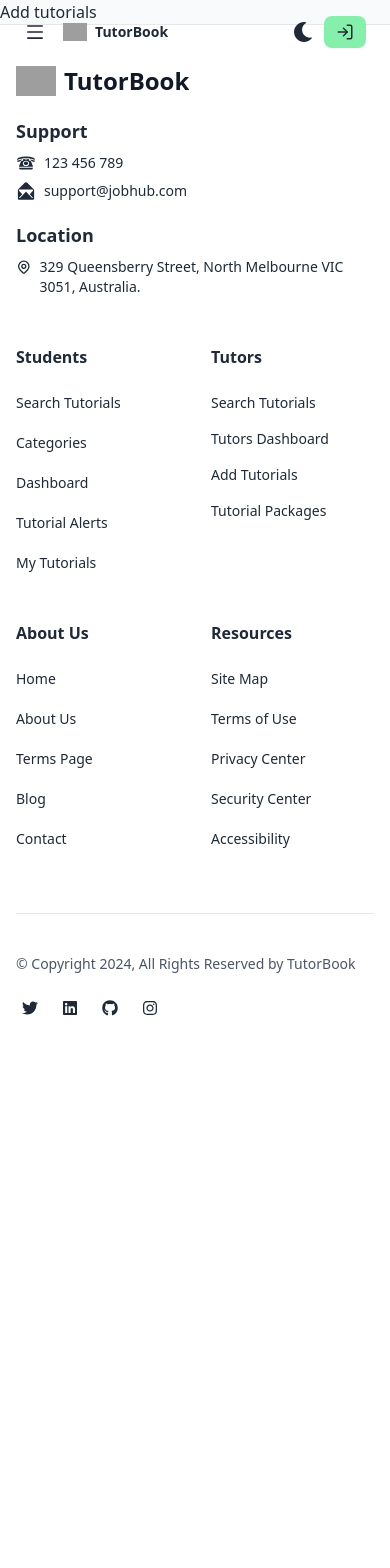
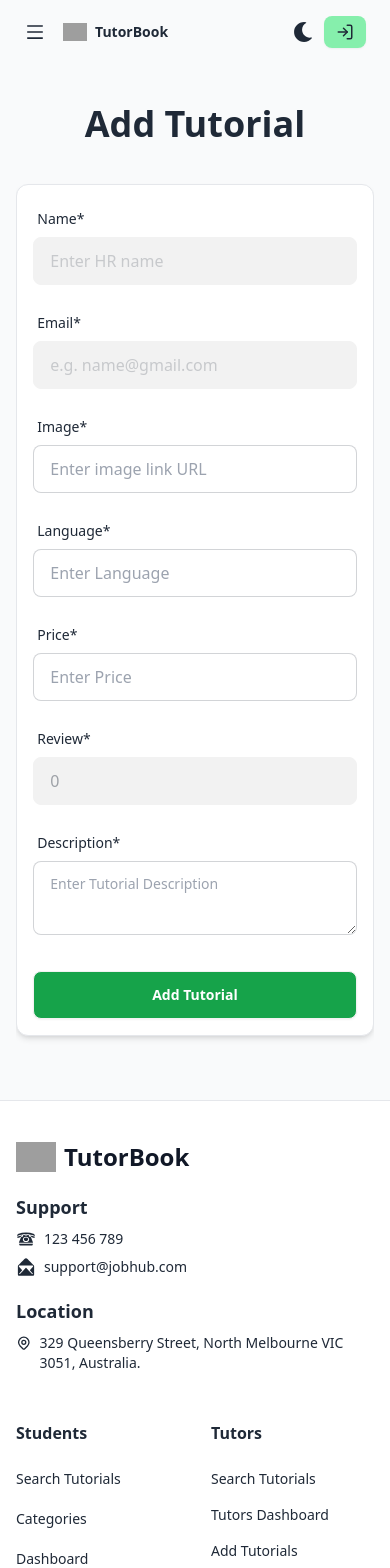
Before and after one commit to AskatAsh/Tutor-Book-Client, a React (Vite) app: page /addTutorials in a window 390 px wide. Shown: the top 1568 px of the page. Before the commit the page ends 1062 px from the top, so only its background shows below. Built offline with nearby package versions, Linux system fonts and the light colour scheme; no server answers; grey boxes are pictures that could not be loaded.

Commit message:
created add tutorial form in AddTutorial page with responsive styles

```diff
--- a/src/components/Categories.jsx
+++ b/src/components/Categories.jsx
@@ -1,5 +1,4 @@
-import { LiaFlagUsaSolid } from "react-icons/lia";
-import { MdArrowForwardIos } from "react-icons/md";
+import { MdArrowForwardIos, MdOutlineCategory } from "react-icons/md";
 import { Link } from 'react-router-dom';
 
 const Categories = () => {
@@ -11,10 +10,10 @@ const Categories = () => {
       <div className="max-w-7xl w-11/12 mx-auto rounded-lg grid grid-cols-12 gap-5 my-10">
         {/* tutors count */}
         <Link className="bg-white dark:bg-gray-800 p-4 rounded-lg col-span-4 border flex items-center justify-between dark:border-gray-700 hover:bg-green-100 dark:hover:bg-gray-700">
-          <div className="flex items-center gap-3">
-            <LiaFlagUsaSolid size={40} />
+          <div className="flex items-center gap-4">
+            <MdOutlineCategory size={28} />
             <div>
-              <strong className="text-2xl font-bold text-gray-700 dark:text-gray-300 inline-block">
+              <strong className="text-xl font-semibold text-gray-700 dark:text-gray-300 inline-block">
                 English Tutors
               </strong>
               <p className="text-xs text-gray-600 dark:text-gray-400">
@@ -26,10 +25,10 @@ const Categories = () => {
         </Link>
         {/* tutors count */}
         <Link className="bg-white dark:bg-gray-800 p-4 rounded-lg col-span-4 border flex items-center justify-between dark:border-gray-700 hover:bg-green-100 dark:hover:bg-gray-700">
-          <div className="flex items-center gap-3">
-            <LiaFlagUsaSolid size={40} />
+          <div className="flex items-center gap-4">
+            <MdOutlineCategory size={28} />
             <div>
-              <strong className="text-2xl font-bold text-gray-700 dark:text-gray-300 inline-block">
+              <strong className="text-xl font-semibold text-gray-700 dark:text-gray-300 inline-block">
                 Spanish Tutors
               </strong>
               <p className="text-xs text-gray-600 dark:text-gray-400">
@@ -41,10 +40,10 @@ const Categories = () => {
         </Link>
         {/* tutors count */}
         <Link className="bg-white dark:bg-gray-800 p-4 rounded-lg col-span-4 border flex items-center justify-between dark:border-gray-700 hover:bg-green-100 dark:hover:bg-gray-700">
-          <div className="flex items-center gap-3">
-            <LiaFlagUsaSolid size={40} />
+          <div className="flex items-center gap-4">
+            <MdOutlineCategory size={28} />
             <div>
-              <strong className="text-2xl font-bold text-gray-700 dark:text-gray-300 inline-block">
+              <strong className="text-xl font-semibold text-gray-700 dark:text-gray-300 inline-block">
                 French Tutors
               </strong>
               <p className="text-xs text-gray-600 dark:text-gray-400">
@@ -56,10 +55,10 @@ const Categories = () => {
         </Link>
         {/* tutors count */}
         <Link className="bg-white dark:bg-gray-800 p-4 rounded-lg col-span-4 border flex items-center justify-between dark:border-gray-700 hover:bg-green-100 dark:hover:bg-gray-700">
-          <div className="flex items-center gap-3">
-            <LiaFlagUsaSolid size={40} />
+          <div className="flex items-center gap-4">
+            <MdOutlineCategory size={28} />
             <div>
-              <strong className="text-2xl font-bold text-gray-700 dark:text-gray-300 inline-block">
+              <strong className="text-xl font-semibold text-gray-700 dark:text-gray-300 inline-block">
                 German Tutors
               </strong>
               <p className="text-xs text-gray-600 dark:text-gray-400">
@@ -71,10 +70,10 @@ const Categories = () => {
         </Link>
         {/* tutors count */}
         <Link className="bg-white dark:bg-gray-800 p-4 rounded-lg col-span-4 border flex items-center justify-between dark:border-gray-700 hover:bg-green-100 dark:hover:bg-gray-700">
-          <div className="flex items-center gap-3">
-            <LiaFlagUsaSolid size={40} />
+          <div className="flex items-center gap-4">
+            <MdOutlineCategory size={28} />
             <div>
-              <strong className="text-2xl font-bold text-gray-700 dark:text-gray-300 inline-block">
+              <strong className="text-xl font-semibold text-gray-700 dark:text-gray-300 inline-block">
                 Italian Tutors
               </strong>
               <p className="text-xs text-gray-600 dark:text-gray-400">
--- a/src/components/Navbar.jsx
+++ b/src/components/Navbar.jsx
@@ -111,7 +111,7 @@ const Navbar = () => {
 
   return (
     <header
-      className={`fixed w-full transition-all duration-300 z-50 ${
+      className={`fixed top-0 w-full transition-all duration-300 z-50 ${
         isSticky
           ? "fixed bg-white text-gray-800 dark:text-gray-100 dark:bg-gray-950 shadow-md border-0 dark:border-b dark:border-b-gray-800"
           : "bg-transperant dark:border-b dark:border-b-transparent text-gray-800 dark:text-gray-50"
--- a/src/pages/AddTutorials.jsx
+++ b/src/pages/AddTutorials.jsx
@@ -1,6 +1,11 @@
 import { Helmet, HelmetProvider } from "react-helmet-async";
+import Button from "./../components/Button";
 
 const AddTutorials = () => {
+  const handleAddTutorial = (e) => {
+    e.preventDefault();
+  };
+
   return (
     <div>
       <HelmetProvider>
@@ -8,7 +13,112 @@ const AddTutorials = () => {
           <title>Add Tutorials</title>
         </Helmet>
       </HelmetProvider>
-      Add tutorials
+
+      {/* Add Tutorial Form */}
+      <section className="max-w-4xl mx-auto w-11/12 overflow-hidden py-16 md:py-20">
+        <h1 className="text-4xl font-bold text-center my-10">Add Tutorial</h1>
+        {/* Add job form */}
+        <form onSubmit={handleAddTutorial} className="grid grid-cols-12 gap-5 bg-white dark:bg-gray-800 rounded-xl shadow-md p-4 sm:p-6 md:p-8 border dark:border-gray-700">
+          {/* Name */}
+          <label className="form-control w-full col-span-12 sm:col-span-6">
+            <div className="label">
+              <span className="label-text">Name*</span>
+            </div>
+            <input
+              name="name"
+              type="text"
+              placeholder="Enter HR name"
+              className="input input-bordered w-full"
+              disabled
+            />
+          </label>
+          {/* Email */}
+          <label className="form-control w-full col-span-12 sm:col-span-6">
+            <div className="label">
+              <span className="label-text">Email*</span>
+            </div>
+            <input
+              name="email"
+              type="email"
+              placeholder="e.g. name@gmail.com"
+              className="input input-bordered w-full"
+              disabled
+            />
+          </label>
+          {/* Image URL */}
+          <label className="form-control w-full col-span-12 sm:col-span-6">
+            <div className="label">
+              <span className="label-text">Image*</span>
+            </div>
+            <input
+              name="image"
+              type="url"
+              placeholder="Enter image link URL"
+              className="input input-bordered w-full"
+              required
+            />
+          </label>
+          {/* Language */}
+          <label className="form-control w-full col-span-12 sm:col-span-6">
+            <div className="label">
+              <span className="label-text">Language*</span>
+            </div>
+            <input
+              name="language"
+              type="text"
+              placeholder="Enter Language"
+              className="input input-bordered w-full"
+              required
+            />
+          </label>
+          {/* Price */}
+          <label className="form-control w-full col-span-12 sm:col-span-6">
+            <div className="label">
+              <span className="label-text">Price*</span>
+            </div>
+            <input
+              name="price"
+              type="number"
+              placeholder="Enter Price"
+              className="input input-bordered w-full"
+              required
+            />
+          </label>
+          {/* Review */}
+          <label className="form-control w-full col-span-12 sm:col-span-6">
+            <div className="label">
+              <span className="label-text">Review*</span>
+            </div>
+            <input
+              name="price"
+              type="number"
+              defaultValue={0}
+              placeholder="Enter Price"
+              className="input input-bordered w-full"
+              disabled
+            />
+          </label>
+          {/* Description */}
+          <label className="form-control w-full col-span-12">
+            <div className="label">
+              <span className="label-text">Description*</span>
+            </div>
+            <textarea
+              name="description"
+              className="textarea textarea-bordered"
+              placeholder="Enter Tutorial Description"
+              required
+            ></textarea>
+          </label>
+          {/* Submit button */}
+          <Button
+            btnText="Add Tutorial"
+            btnStyle="col-span-12 mt-4 bg-green-600 text-white hover:bg-green-500"
+            btnType="submit"
+          />
+        </form>
+        {/* ------X------ */}
+      </section>
     </div>
   );
 };
```
